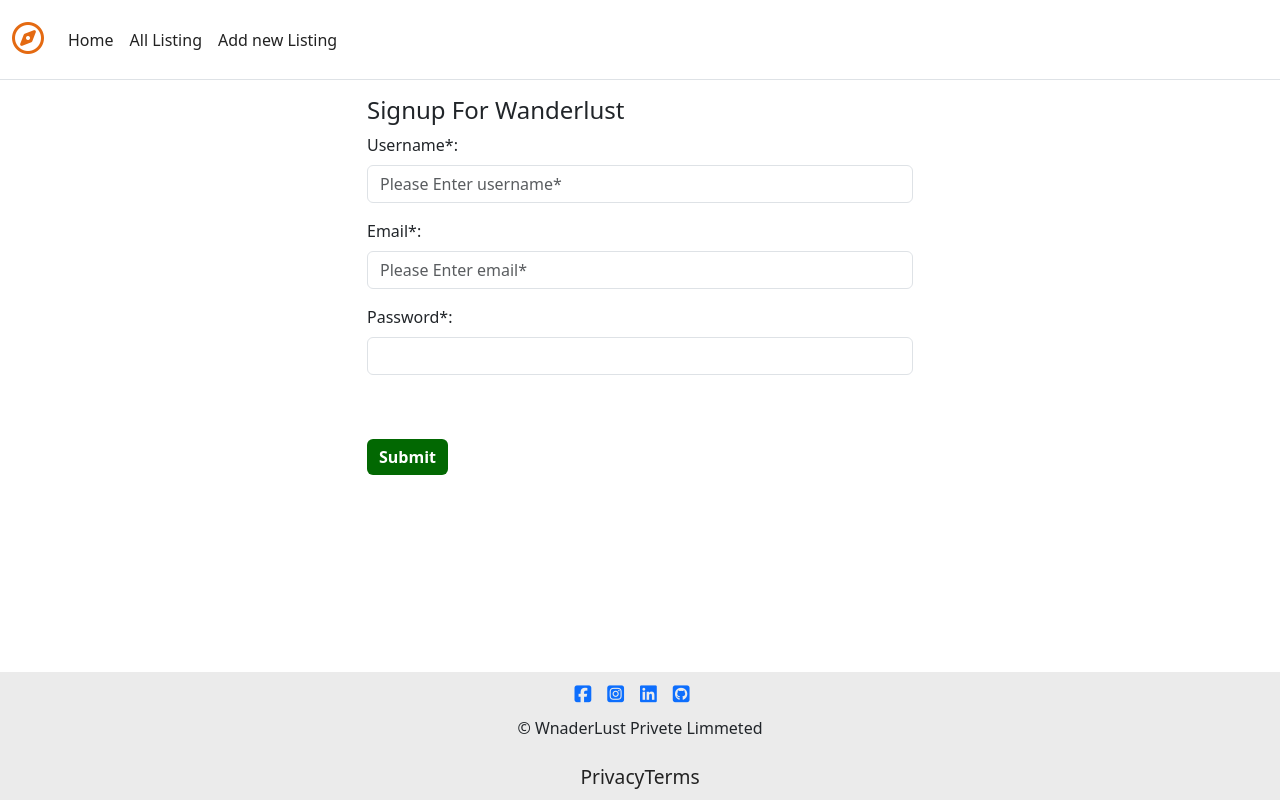
After one commit to tapanChaubey/placementProject1, a Node server app: page /signup in a window 1280 px wide. The commit adds this page. Run offline with Node 20, Linux system fonts and the light colour scheme; some libraries are stand-ins or nearby versions.

Commit message:
add login and signup with authecation

```diff
--- a/app.js
+++ b/app.js
@@ -10,8 +10,12 @@ const flash=require("connect-flash");
 const app=express();
 const ExpressError=require("./utills/ExpressError.js");
 const Mongo_url='mongodb://127.0.0.1:27017/PlecementProject1';
-const listing=require("./routes/listing.js");
-const reviews1=require("./routes/reviews.js");
+const listingRouter=require("./routes/listing.js");
+const reviewsRouter=require("./routes/reviews.js");
+const userRouter=require("./routes/user.js");
+const passport=require("passport");
+const localStrategy=require("passport-local");
+const User=require("./models/user.js");
 const sessionOption={
     secret:"mysupersecret",
     resave:false,
@@ -40,15 +44,29 @@ app.engine("ejs", ejsMate);
 app.use(methodOverride("_method"));
 app.use(session(sessionOption));
 app.use(flash());
+app.use(passport.initialize());
+app.use(passport.session());
+passport.use(new localStrategy(User.authenticate()));
+passport.serializeUser(User.serializeUser());
+passport.deserializeUser(User.deserializeUser());
 app.use((req,res,next)=>{
     res.locals.success=req.flash("success");
     res.locals.error=req.flash("error");
     next();
 })
 // listing rout
-app.use("/listing",listing);
+app.use("/listing",listingRouter);
 //add reviews rout
-app.use("/listing/:id/reviews",reviews1);
+app.use("/listing/:id/reviews",reviewsRouter);
+app.use("/",userRouter);
+app.get("/demo", async(req,res)=>{
+    let fakeuser=new User({
+        email:"tapankumar@989gmial.com",
+        username:"Tapan kumar"
+    })
+    let result=await User.register(fakeuser,"helloworld");
+    res.send(result);
+})
 
 
 app.all("*",(req,res,next)=>{
--- a/package.json
+++ b/package.json
@@ -8,6 +8,9 @@
     "express-session": "^1.18.0",
     "joi": "^17.13.3",
     "method-override": "^3.0.0",
-    "mongoose": "^8.5.1"
+    "mongoose": "^8.5.1",
+    "passport": "^0.7.0",
+    "passport-local": "^1.0.0",
+    "passport-local-mongoose": "^8.0.0"
   }
 }
--- /dev/null
+++ b/routes/user.js
@@ -0,0 +1,36 @@
+const express=require("express");
+const router=express.Router();
+const User=require("../models/user.js");
+const wrapAsync = require("../utills/wrapAsync");
+const passport=require("passport");
+router.get("/signup",(req,res)=>{
+    res.render("users/signup.ejs");
+})
+router.post("/signup",wrapAsync(async(req,res)=>{
+    try{
+   let {username,email,password}=req.body;
+   let newUser1= new User({email,username});
+   let data=await User.register(newUser1,password);
+   console.log(data);
+   req.flash("success","Welcome To WanderLust !");
+   res.redirect("/listing");
+    } catch(e){
+        req.flash("error","User is Allready register")
+        res.redirect("/signup");
+    }
+
+}))
+router.get("/login",(req,res)=>{
+    res.render("users/login.ejs");
+})
+router.post("/login",passport.authenticate("local",
+    {
+    failureRedirect:"/login",
+    failureFlash:true}),
+ async(req,res)=>{
+req.flash("success","Welcome To WanderLust");
+res.redirect("/listing");
+})
+
+
+module.exports=router;
--- a/views/Listing/new.ejs
+++ b/views/Listing/new.ejs
@@ -1,5 +1,5 @@
 <%layout('/layouts/boilerplate')%>
-    <div class="row">
+    <div class="row mt-3">
         <div class="col-8 offset-2">
             <br>
             <h2>Create a new Listing</h2>
@@ -8,6 +8,7 @@
             <label for="title" class="form-label">Title:</label>
             <input type="text" name="listing[title]" id="title" placeholder="Please Enter title" class="form-control" required/>
             <div class="invalid-feedback">please enter title</div>
+            <div class="valid-feedback">Looks good</div>
         </div>
        <div class="mb-3">
         <label for="description" class="form-label">Description:</label>
--- a/views/includes/footer.ejs
+++ b/views/includes/footer.ejs
@@ -1,15 +1,15 @@
 <footer>
     <div class="f-info">
         <div class="f-info-socials">
-            <i class="fa-brands fa-square-facebook"></i>
-            <i class="fa-brands fa-square-instagram"></i>
-            <i class="fa-brands fa-linkedin"></i>
-            <i class="fa-brands fa-square-github"></i>
+         <a href="https://www.linkedin.com/in/tapan-kumar-464405260/"><i class="fa-brands fa-square-facebook"></i> </a>
+           <a href="https://www.instagram.com/tapankumar4702" style="text-decoration:none;text-shadow: none;"><i class="fa-brands fa-square-instagram"></i></a>
+           <a href="https://www.linkedin.com/in/tapan-kumar-464405260/" style="text-decoration: none;text-shadow: none;"><i class="fa-brands fa-linkedin"></i></a>
+           <a href="https://github.com/tapanChaubey" style="text-decoration: none; text-shadow: none;"><i class="fa-brands fa-square-github"></i></a>
         </div>
             <div class="fa-brand"> &copy; WnaderLust Privete Limmeted</div>
             <div class="f-info-links">
-                <a href="/privacy">Privacy</a>
-                <a href="/terms">Terms</a>
+                <a href="#">Privacy</a>
+                <a href="#">Terms</a>
             </div>
 
     </div>
--- /dev/null
+++ b/views/users/signup.ejs
@@ -0,0 +1,29 @@
+<%layout('/layouts/boilerplate')%>
+    <div class="row mt-3 mb-3">
+        <h4 class="col-6 offset-3">Signup For Wanderlust</h4>
+        <div class="col-6 offset-3">
+            <form action="/signup" method="POST" class="needs-validation" novalidate>
+                <div class="mb-3">
+                    <label for="username" class="form-label">Username*:</label>
+                    <input type="text" name="username" id="username" placeholder="Please Enter username*" class="form-control" required/>
+                    <div class="invalid-feedback">please enter Username*</div>
+                    <div class="valid-feedback">Looks Good*</div>
+                </div>
+                <div class="mb-3">
+                    <label for="email" class="form-label">Email*:</label>
+                    <input type="email" name="email" id="email" placeholder="Please Enter email*" class="form-control" required/>
+                    <div class="invalid-feedback">please enter Email*</div>
+                    <div class="valid-feedback">Looks Good*</div>
+                </div>
+                <div class="mb-3">
+                    <label for="password" class="form-label">Password*:</label>
+                    <input type="password" name="password" id="password" class="form-control" required/>
+                    <div class="invalid-feedback">please enter Password*</div>
+                    <div class="valid-feedback">Looks Good*</div>
+                </div>
+                <br>
+                <br>
+                <button class="btn btn-success add-btn">Submit</button>
+            </form>
+            </div>
+            </div>
```
Also changed, not shown: models/user.js (added, +12 -0 lines), views/users/login.ejs (added, +19 -0 lines), 1 other file.
